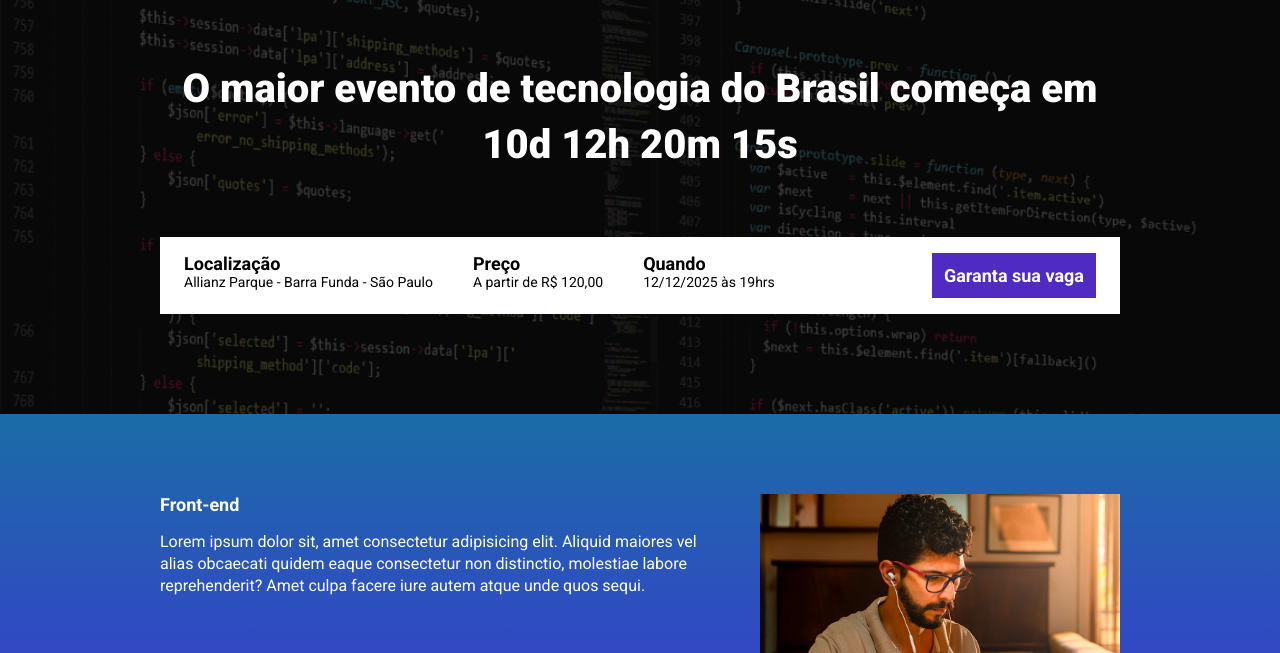
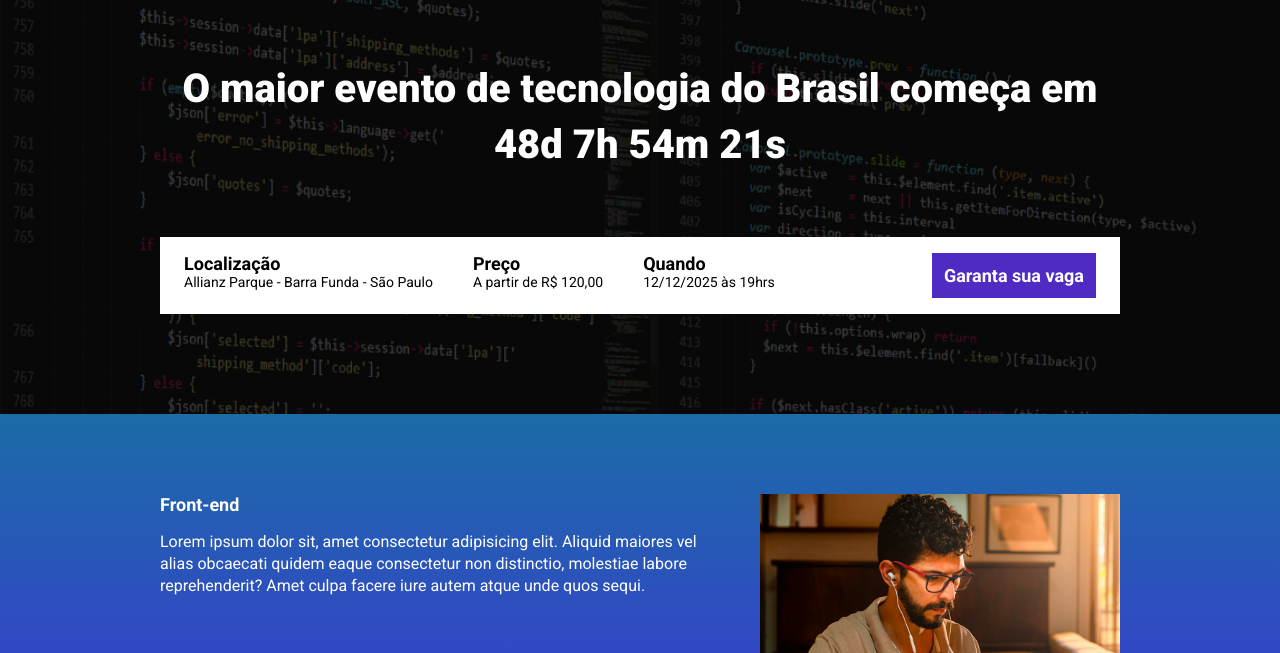
Before and after one commit to MayaraSH/ebac_tech_talks, a website built with Parcel: page src/index.html in a window 1280 px wide. Shown: the part 147-800 px from the top of the page. Built offline with nearby package versions, Linux system fonts and the light colour scheme.

Commit message:
criando contagem regressiva

```diff
--- a/src/index.html
+++ b/src/index.html
@@ -17,7 +17,7 @@
         <div class="container">
             <img class="hero__logo" src="./images/ebac_logo.svg" alt="EBAC">
             <p class="hero__text">
-                O maior evento de tecnologia do Brasil começa em 10d 12h 20m 15s
+                O maior evento de tecnologia do Brasil começa em <span id="contador"></span>
             </p>
             <div class="infos-bar">
                 <ul class="infos-bar__infos">
--- a/src/scripts/main.js
+++ b/src/scripts/main.js
@@ -1 +1,29 @@
 AOS.init();
+
+AOS.init();
+
+const dataDoEvento = new Date("Dec 12, 2025 19:00:00");
+const timeStampDoEvento = dataDoEvento.getTime();
+
+const contaAsHoras = setInterval(function() {
+    const agora = new Date();
+    const timeStampAtual = agora.getTime();
+
+    const distanciaAteOEvento = timeStampDoEvento - timeStampAtual;
+
+    const diaEmMs = 1000 * 60 * 60 * 24;
+    const horaEmMs = 1000 * 60 * 60;
+    const minutoEmMs = 1000 * 60;
+
+    const diasAteOEvento = Math.floor(distanciaAteOEvento / diaEmMs);
+    const horasAteOEvento = Math.floor((distanciaAteOEvento % diaEmMs) / horaEmMs);
+    const minutosAteOEvento = Math.floor((distanciaAteOEvento % horaEmMs) / minutoEmMs);
+    const segundosAteOEvento = Math.floor((distanciaAteOEvento % minutoEmMs) / 1000);
+
+    document.getElementById('contador').innerHTML = `${diasAteOEvento}d ${horasAteOEvento}h ${minutosAteOEvento}m ${segundosAteOEvento}s`;
+
+    if (distanciaAteOEvento < 0) {
+        clearInterval(contaAsHoras);
+        document.getElementById('contador').innerHTML = 'Evento expirado';
+    }
+}, 1000);
```
